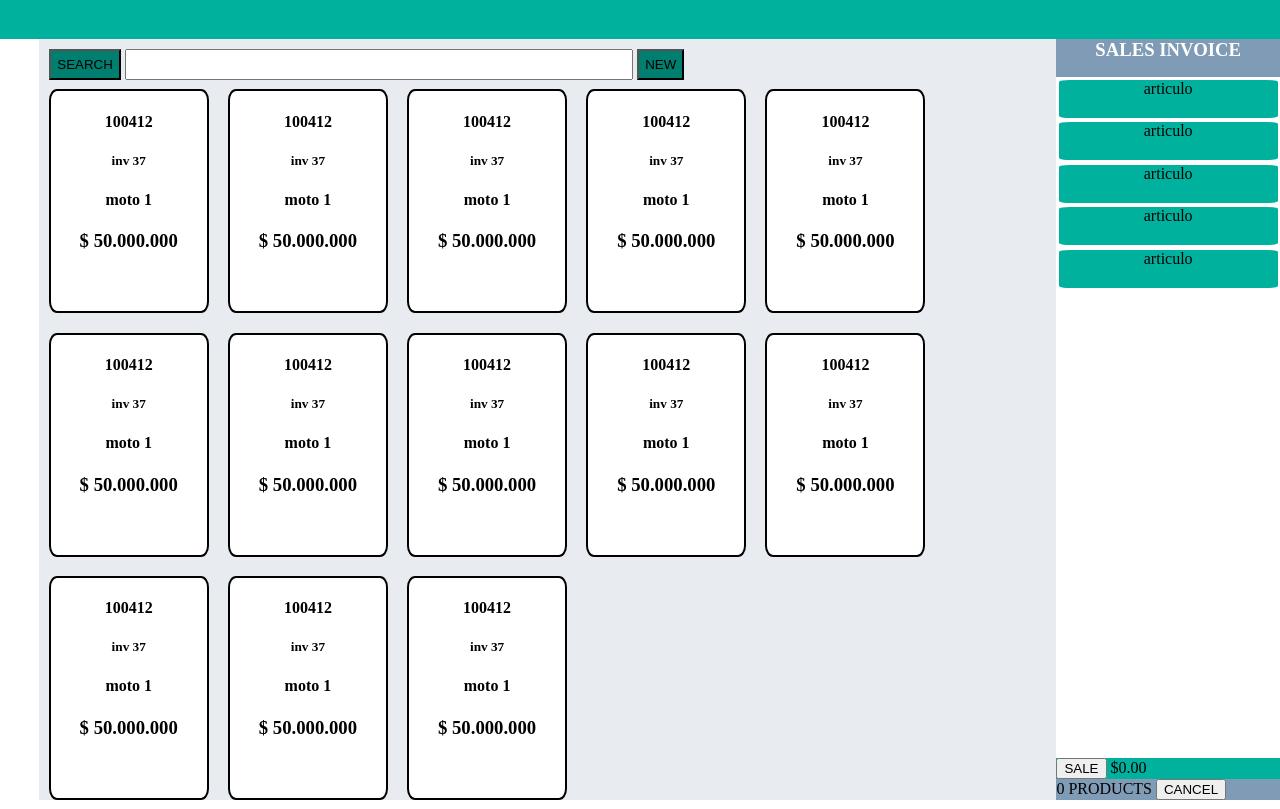
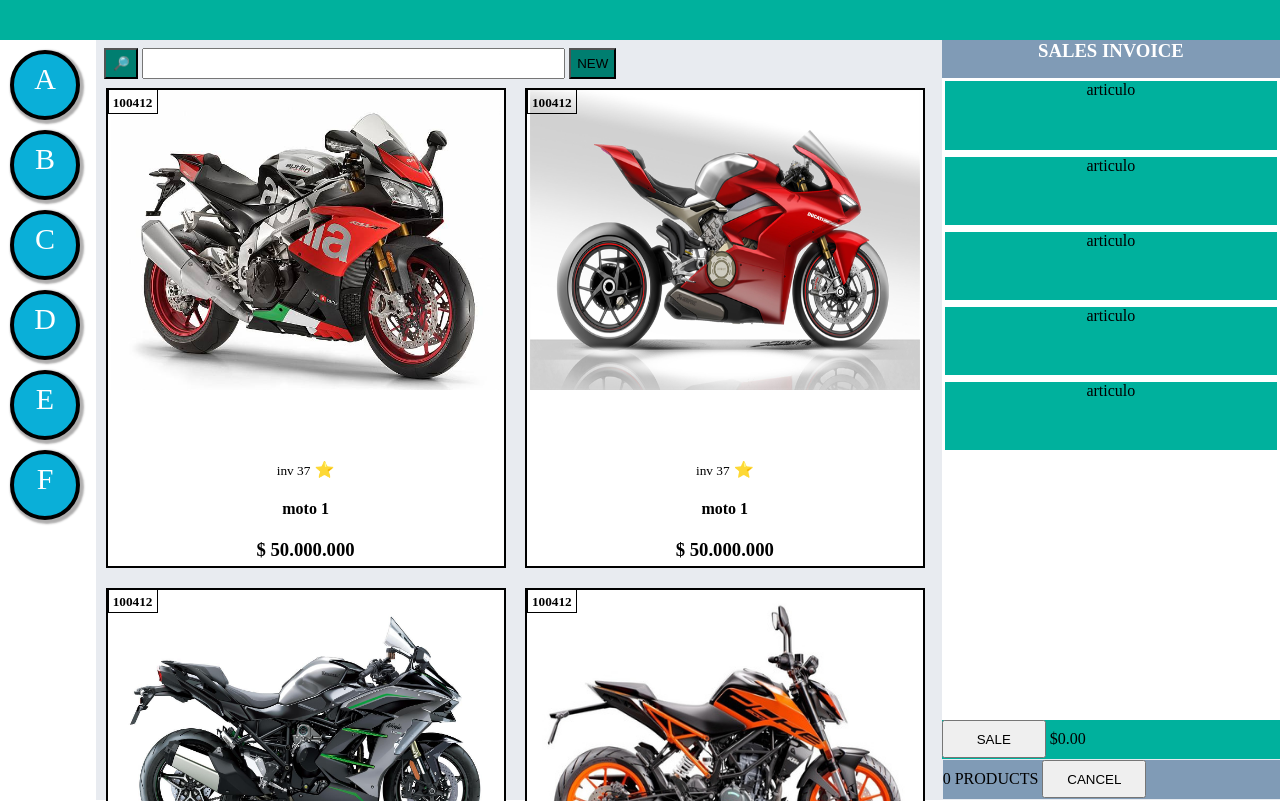
Before and after one commit to JuanManuelMurcia/HTML-Y-CSS, a plain HTML site: page index.html in a window 1280 px wide. Drawn offline with Linux system fonts and the light colour scheme.

Commit message:
Add files via upload

```diff
--- a/index.html
+++ b/index.html
@@ -5,6 +5,7 @@
     <meta http-equiv="X-UA-Compatible" content="IE-edge">
     <title>WEB</title>
     <link href="style.css" rel="stylesheet" type="text/css">
+    <link href="media.css" rel="stylesheet" type="text/css">
 </head>
 
 <body>
@@ -12,94 +13,73 @@
         <nav></nav>
         <div class="container_main">
             <aside id="index">
+                <div id="abc">A</div>
+                <div id="abc">B</div>
+                <div id="abc">C</div>
+                <div id="abc">D</div>
+                <div id="abc">E</div>
+                <div id="abc">F</div>
+
+
             </aside>
             <main>
                 <section id="search">
-                    <button id="lupa">SEARCH</button>
+                    <button id="lupa">🔎</button>
                     <input type="text" id="busco">
                     <button id="nuevo">NEW</button>
                 </section>
                 <section id="products">
                     <article>
+                        <img src="motos/moto1.jpg">
+                        <h5 id="codigo">100412</h5>
+                        <small>inv 37</small>
 
-                        <h4>100412</h4>
-                        <h5>inv 37</h5>
+                        <span>⭐</span>
                         <h4>moto 1</h4>
                         <h3>$ 50.000.000</h3>
 
                     </article>
                     <article>
-                        <h4>100412</h4>
-                        <h5>inv 37</h5>
+                        <img src="motos/moto2.jpg">
+                        <h5 id="codigo">100412</h5>
+                        <small>inv 37</small>
+                        <span>⭐</span>
                         <h4>moto 1</h4>
                         <h3>$ 50.000.000</h3>
                     </article>
                     <article>
-                        <h4>100412</h4>
-                        <h5>inv 37</h5>
+                        <img src="motos/moto3.jpg">
+                        <h5 id="codigo">100412</h5>
+                        <small>inv 37</small>
+                        <span>⭐</span>
                         <h4>moto 1</h4>
                         <h3>$ 50.000.000</h3>
                     </article>
                     <article>
-                        <h4>100412</h4>
-                        <h5>inv 37</h5>
+                        <img src="motos/moto4.jpg">
+                        <h5 id="codigo">100412</h5>
+                        <small>inv 37</small>
+                        <span>⭐</span>
                         <h4>moto 1</h4>
                         <h3>$ 50.000.000</h3>
                     </article>
                     <article>
-                        <h4>100412</h4>
-                        <h5>inv 37</h5>
+                        <img src="motos/moto5.jpg">
+                        <h5 id="codigo">100412</h5>
+                        <small>inv 37</small>
+                        <span>⭐</span>
                         <h4>moto 1</h4>
                         <h3>$ 50.000.000</h3>
                     </article>
                     <article>
-                        <h4>100412</h4>
-                        <h5>inv 37</h5>
+                        <img src="motos/moto6.jpg">
+                        <h5 id="codigo">100412</h5>
+                        <small>inv 37</small>
+                        <span>⭐</span>
                         <h4>moto 1</h4>
                         <h3>$ 50.000.000</h3>
                     </article>
-                    <article>
-                        <h4>100412</h4>
-                        <h5>inv 37</h5>
-                        <h4>moto 1</h4>
-                        <h3>$ 50.000.000</h3>
-                    </article>
-                    <article>
-                        <h4>100412</h4>
-                        <h5>inv 37</h5>
-                        <h4>moto 1</h4>
-                        <h3>$ 50.000.000</h3>
-                    </article>
-                    <article>
-                        <h4>100412</h4>
-                        <h5>inv 37</h5>
-                        <h4>moto 1</h4>
-                        <h3>$ 50.000.000</h3>
-                    </article>
-                    <article>
-                        <h4>100412</h4>
-                        <h5>inv 37</h5>
-                        <h4>moto 1</h4>
-                        <h3>$ 50.000.000</h3>
-                    </article>
-                    <article>
-                        <h4>100412</h4>
-                        <h5>inv 37</h5>
-                        <h4>moto 1</h4>
-                        <h3>$ 50.000.000</h3>
-                    </article>
-                    <article>
-                        <h4>100412</h4>
-                        <h5>inv 37</h5>
-                        <h4>moto 1</h4>
-                        <h3>$ 50.000.000</h3>
-                    </article>
-                    <article>
-                        <h4>100412</h4>
-                        <h5>inv 37</h5>
-                        <h4>moto 1</h4>
-                        <h3>$ 50.000.000</h3>
-                    </article>
+
                 </section>
             </main>
             <aside id="shop">
--- /dev/null
+++ b/media.css
@@ -0,0 +1,22 @@
+@media(max-width: 380px){
+    #products{
+        margin: 0;
+        justify-content: center;
+
+    }
+    #shop{
+        position: absolute;
+        z-index: 100000;
+        width: 100%;
+        right: 0;
+        height: calc(100% -4rem);
+        visibility: hidden;
+    }
+    #index{
+        display: none;
+    }
+    #search{
+        width: 50%;
+    }
+
+}
--- a/style.css
+++ b/style.css
@@ -2,24 +2,26 @@
     box-sizing: border-box;
 
 }
-
-html,body{
+ html,body{
     height: 100%;
     margin: 0;
     padding: 0;
+    /* border: 5px solid red; */
 }
 
-
+body{
+    overflow: hidden;
+}
 nav{
     background-color: #00b19d;
-    height: 3rem;
+    height: 5vh;
 }
 #search{
     left: 55%;
 }
 #lupa{
 
-    width: 7%;
+    width: 4%;
     height: 4%;
     margin-top: 1%;
     margin-left: 1%;
@@ -40,33 +42,41 @@ nav{
     display: flex;
     flex-flow: column;
     height: 100%;
+    /* border: 5px solid blue; */
     /* border: 1px solid red; */
 }
 .container_main{
     display: flex;
     flex-flow: row;
-    height: calc(100%-3rem);
+    height: calc(100% - 5vh);
+    /* border: 5px solid black; */
     /* border: 1px solid red; */
 }
 #index{
     background-color: #ffffff;
-    width: 7%;
+    width: 6rem;
     height: 100%;
+    position: relative;
+    /* border: 5px solid orange; */
 }
 main{
     height: 100%;
     background-color: #E8ebf0;
-    flex-grow: 1;
+    flex: 1;
+    /* border: 5px solid yellow; */
+
 }
 
 
 #shop{
+    display: flex;
+    flex-flow: column;
     background-color: white;
     height: 100%;
-    width: 40%;
-    flex-grow: .4;
-    display: flex;
-    flex-flow: column;
+    flex: 0.4;
+
+    overflow-y: scroll;
+
 }
 #shop h3{
     margin: 0;
@@ -76,21 +86,27 @@ main{
     background-color: #809bb6;
 }
 footer{
-    background-color: #f5f5f5;
+    display: flex;
+    flex-flow: column;
+
+    background-color: #E8ebf0;
     position: fixed;
     bottom: 0rem;
-    width: 100%;
+    width: 27vw;
+    height: 10%;
+    /* border: 1px solid red; */
 }
 article{
 
     border: 2px solid black;
-    width: 10rem;
-    height: 14rem;
+    width: 25rem;
+    height: 30rem;
     margin: 0.6rem;
     background-color: white;
     text-align: center;
-    border-radius: 5%;
     flex-wrap: wrap;
+
+
 
  }
 
@@ -98,27 +114,81 @@ article{
     display: flex;
     flex-wrap: wrap;
     justify-content: flex-start;
-
+    overflow: scroll;
+    height: 95%;
 }
 #cancel_sale{
     background-color: #809bb6;
+    margin: 1px;
+    width: 100%;
+    height: 50%;
+
+    /* border: 5px solid yellow; */
+    /* margin: 10px; */
+
+}
+#cancel_sale button{
+    height: 98%;
+    width: 30%;
+    margin: 0.2px;
 }
 #sale_botton{
+
+    height: 50%;
     background-color: #00b19d;
+}
+#sale_botton button{
+    height: 98%;
+    width: 30%;
+    margin: 0.2px;
+
 }
 .po{
     width: 98%;
-    height: 5%;
+    height: 9%;
     margin: 1%;
     margin-bottom: 1%;
     background-color: #00b19d;
     border: 0px solid;
 }
-article:hover {
+/* article:hover {
     transform: scale(1.1);
     -webkit-transition: all 0.5s 0s ease;
     -moz-transition: all 0.5s 0s ease;
     -o-transition: all 0.5s 0s ease;
     transition: all 0.5s 0s ease;
 
+}  */
+#abc{
+    width: 70px;
+    height: 70px;
+    border-radius: 100%;
+    margin: 10px;
+    margin-bottom: 10px;
+    background-color: rgb(10, 175, 216);
+    font-size: 30px;
+    line-height: 50px;
+    border: 4px solid black;
+    text-align: center;
+    -webkit-box-shadow: 2px 2px 2px 2px  #2520205d;
+    box-shadow: 2px 2px 2px 2px #2520205d;
+    color: white;
+    position: relative;
 }
+img{
+    height: 300px;
+    width: 390px;
+    /* border: 1px solid red; */
+    margin: 0;
+}
+#codigo{
+    border: 1px solid black;
+    width: 50px;
+    height: 25px;
+
+    text-align: center;
+    line-height: 25px;
+    position: relative;
+    top: -324px;
+
+}
```
Also changed, not shown: motos/moto.png (added), motos/moto1.jpg (added), motos/moto2.jpg (added), motos/moto3.jpg (added), motos/moto4.jpg (added), motos/moto5.jpg (added), motos/moto6.jpg (added), motos/mt09-azul.jpg (added).
